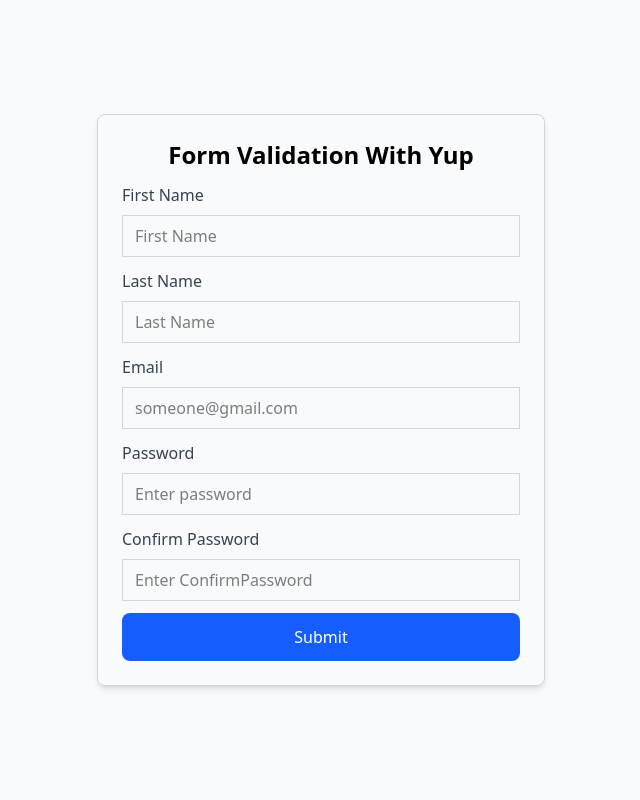
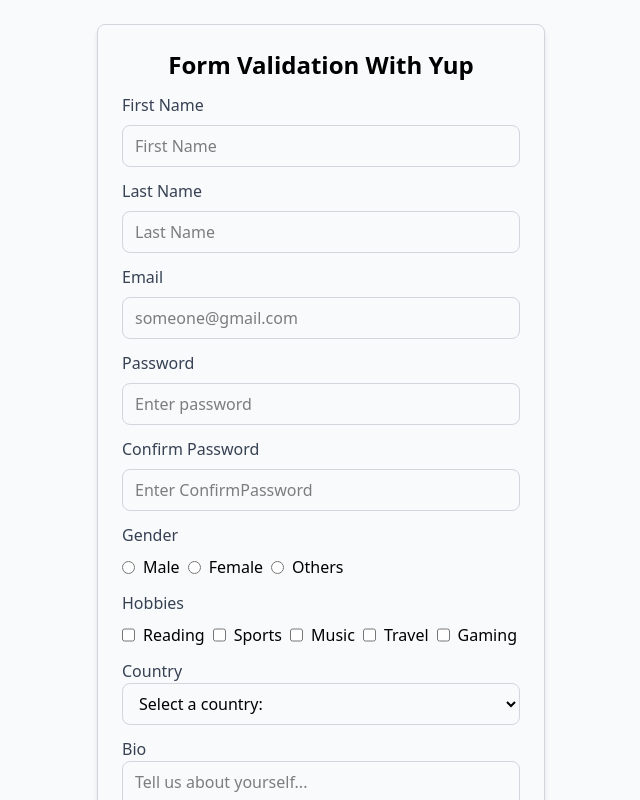
Before and after one commit to Milan-Grg0505/React-Hook-Form, a React app in the folder frontend/: page / in a window 1280 px wide. Shown: the top 800 px of the page, without its empty margins (319-959 px from the left). Built offline with nearby package versions, Linux system fonts and the light colour scheme; the HTML template or start-up script is replaced by a standard one.

Commit message:
Added others fields like gender,hobbies,bio, country and validate with yum

```diff
--- a/frontend/src/FormWithYup.jsx
+++ b/frontend/src/FormWithYup.jsx
@@ -17,8 +17,24 @@ const FormWithYup = () => {
     // age:yup.number().integer().min(18).max(80).required("Age is requrired"),
     password: yup.string().min(8).max(15)
       .required('Password is required'),
-    confirmPassword:yup.string().oneOf([yup.ref("password")],"Password doesnt match")
-    .required("confirm Password is required")
+    confirmPassword: yup.string().oneOf([yup.ref("password")], "Password doesnt match")
+      .required("confirm Password is required"),
+
+    gender: yup.string()
+      .oneOf(["male", "female", "others"], "Please select valid genders").
+      required("Please select your gender"),
+
+    hobbies: yup.array()
+      .of(yup.string()) //defines the schema or types for each array
+      .min(1, "Please select at least one hobby"),
+
+    countries: yup.string().min(1, "Select at least one country"),
+
+    bio:yup
+    .string()
+    .min(10,"Must be at least 10 characters")
+    .max(200,"Cannot exceed 200 characters")
+
   });
 
 
@@ -28,7 +44,11 @@ const FormWithYup = () => {
     reset,
     formState: { errors, isSubmitting }
   } = useForm({
-    resolver: yupResolver(schema)
+    resolver: yupResolver(schema),
+    defaultValues: {
+      hobbies: [],
+
+    }
   });
 
 
@@ -52,7 +72,7 @@ const FormWithYup = () => {
 
   return (
     <>
-      <div className='min-h-screen bg-gray-50 flex justify-center items-center'>
+      <div className='min-h-screen bg-gray-50 flex justify-center items-center py-6'>
 
         <div className='max-w-md w-full'>
           <form
@@ -69,7 +89,7 @@ const FormWithYup = () => {
                 {...register("firstName")}
                 type="text"
                 placeholder='First Name'
-                className={`w-full border border-gray-300 rouded-lg px-3 py-2 ${errors.firstName ? "border-red-500" : "border-gray-300"}`}
+                className={`w-full border border-gray-300 rounded-lg px-3 py-2 ${errors.firstName ? "border-red-500" : "border-gray-300"}`}
               />
               {errors.firstName && (
                 <p className='text-red-600'>{errors.firstName.message}</p>
@@ -88,7 +108,7 @@ const FormWithYup = () => {
                 }
                 type="text"
                 placeholder='Last Name'
-                className={`w-full border border-gray-300 rouded-lg px-3 py-2 ouline-0 ${errors.lastName ? "border-red-500" : "border-gray-300"}`}
+                className={`w-full border border-gray-300 rounded-lg px-3 py-2 outline-0 ${errors.lastName ? "border-red-500" : "border-gray-300"}`}
               />
 
               {errors.lastName && (
@@ -107,7 +127,7 @@ const FormWithYup = () => {
                 {...register("email")}
                 type="email"
                 placeholder='someone@gmail.com'
-                className={`w-full border border-gray-300 rouded-lg px-3 py-2 ouline-0 ${errors.lastName ? "border-red-500" : "border-gray-300"}`}
+                className={`w-full border border-gray-300 rounded-lg px-3 py-2 outline-0 ${errors.lastName ? "border-red-500" : "border-gray-300"}`}
 
               />
               {errors.email && (
@@ -127,7 +147,7 @@ const FormWithYup = () => {
                 {...register("password")}
                 type="password"
                 placeholder='Enter password'
-                className={`w-full border border-gray-300 rouded-lg px-3 py-2 ouline-0 ${errors.password ? "border-red-500" : "border-gray-300"}`}
+                className={`w-full border border-gray-300 rounded-lg px-3 py-2 outline-0 ${errors.password ? "border-red-500" : "border-gray-300"}`}
 
               />
               {errors.password && (
@@ -140,7 +160,7 @@ const FormWithYup = () => {
 
             <div className='w-full'>
               <label htmlFor="confirmPassword"
-              className='block text-md font-medium text-gray-700 mb-2'>
+                className='block text-md font-medium text-gray-700 mb-2'>
                 Confirm Password
               </label>
 
@@ -148,17 +168,122 @@ const FormWithYup = () => {
                 {...register("confirmPassword")}
                 type="password"
                 placeholder='Enter ConfirmPassword'
-                className={`w-full border border-gray-300 rouded-lg px-3 py-2 ouline-0 ${errors.confirmPassword ? "border-red-500" : "border-gray-300"}`}
+                className={`w-full border border-gray-300 rounded-lg px-3 py-2 outline-0 ${errors.confirmPassword ? "border-red-500" : "border-gray-300"}`}
               />
 
-               {errors.confirmPassword && (
+              {errors.confirmPassword && (
                 <p className='text-red-600'>{errors.confirmPassword.message}</p>
               )}
 
             </div>
 
 
+            {/*  Gender Section*/}
+            <div className='w-full'>
+              <label htmlFor="gender" className='block text-md text-gray-700 mb-2 font-medium'>Gender</label>
 
+              <div className='flex gap-2 items-center text-md'>
+                <input type="radio" {...register("gender")} value="male" /> Male
+                <input type="radio" {...register("gender")} value="female" /> Female
+                <input type="radio" {...register("gender")} value="others" /> Others
+
+              </div>
+
+              {errors.gender && (
+                <p className='text-red-600'>{errors.gender.message}</p>
+              )}
+            </div>
+
+
+            {/* hobby field */}
+            <div className='w-full'>
+
+              <label htmlFor="hobbies" className='block text-md text-gray-700 mb-2 font-medium'>Hobbies</label>
+
+              <div className='flex gap-2 item-center flex-wrap text-md'>
+
+                <input
+                  {...register("hobbies")}
+                  type="checkbox"
+                  value="reading"
+                />Reading
+
+                <input
+                  {...register("hobbies")}
+                  type="checkbox"
+                  value="sports"
+                />Sports
+
+                <input
+                  {...register("hobbies")}
+                  type="checkbox"
+                  value="music"
+                />Music
+
+                <input
+                  {...register("hobbies")}
+                  type="checkbox"
+                  value="travel"
+                />Travel
+
+                <input
+                  {...register("hobbies")}
+                  type="checkbox"
+                  value="gaming"
+                />Gaming
+
+              </div>
+
+              {errors.hobbies && (
+                <p className='text-red-600'>{errors.hobbies.message}</p>
+              )}
+
+            </div>
+
+            {/* country field */}
+            <div className='w-full'>
+              <label htmlFor="countries"
+                className='text-md text-gray-700 mb-2 font-medium'>
+                Country
+              </label>
+
+              <select
+                {...register("countries")}
+                className={`w-full border rounded-lg px-3 py-2 focus:outline-none ${errors.countries ? "border-red-600" : "border-gray-300"}`}
+              >
+
+                <option value="">Select a country:</option>
+                <option value="nepal">Nepal</option>
+                <option value="usa">USA</option>
+                <option value="china">China</option>
+                <option value="canada">Canada</option>
+                <option value="korea">Korea</option>
+
+              </select>
+              {errors.countries && (
+                <p className='text-red-600'>{errors.countries.message}</p>
+              )}
+
+            </div>
+
+            {/*  Bio field*/}
+
+            <div className='w-full'>
+              <label htmlFor="bio"
+                className='text-md font-medium text-gray-700 mb-2'>
+                Bio
+              </label>
+
+              <textarea
+                {...register("bio")}
+                rows={5}
+                placeholder='Tell us about yourself...'
+                className={`w-full border rounded-lg px-3 py-2 focus:outline-none focus:ring-2 focus:ring-blue-500 resize-none ${errors.bio ? "border-red-500" : "border-gray-300"}`}
+              ></textarea>
+            {errors.bio && (
+              <p className='text-red-600'>{errors.bio.message}</p>
+            )}
+            </div>
 
 
             {/* button to submit form */}
```
